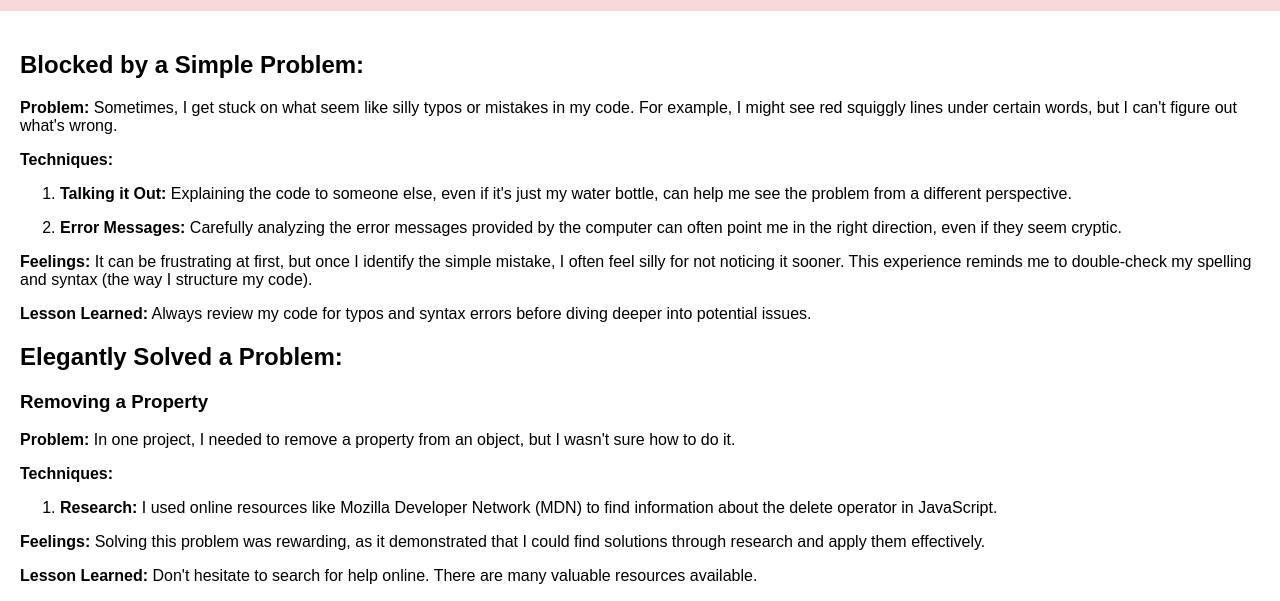
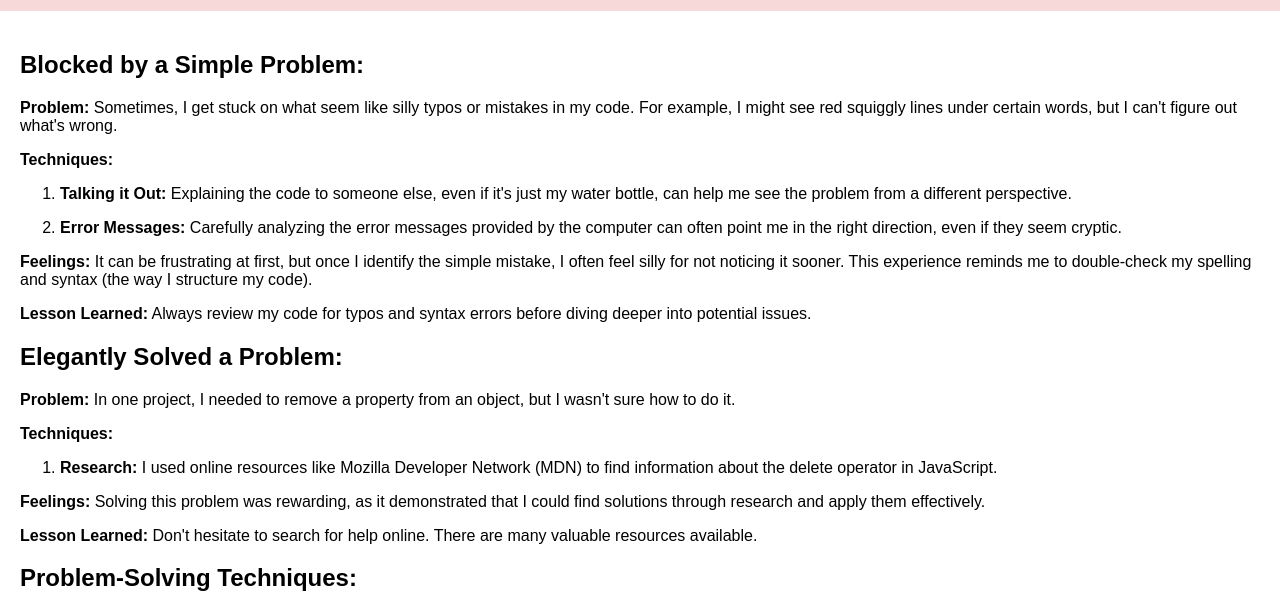
Before and after one commit to manasa-yanamandra/manasa-yanamandra.github.io, a plain HTML site: page blog/problem-solving.html in a window 1280 px wide. Shown: the part 167-768 px from the top of the page. Drawn offline with Linux system fonts and the light colour scheme.

Commit message:
changes in problem solving blog

```diff
--- a/blog/problem-solving.html
+++ b/blog/problem-solving.html
@@ -41,7 +41,7 @@
                             <p><span class="bold-word">Lesson Learned:</span> Always review my code for typos and syntax errors before diving deeper into potential issues.</p>
 
                             <h2>Elegantly Solved a Problem:</h2>
-                            <h3>Removing a Property</h3>
+                            <!-- <h3>Removing a Property</h3> -->
                             <p><span class="bold-word">Problem:</span> In one project, I needed to remove a property from an object, but I wasn't sure how to do it.
                             </p>
                             <p><span class="bold-word">Techniques:</span></p>
@@ -53,7 +53,7 @@
                             <p><span class="bold-word">Feelings:</span> Solving this problem was rewarding, as it demonstrated that I could find solutions through research and apply them effectively.</p>
                             <p><span class="bold-word">Lesson Learned:</span>  Don't hesitate to search for help online. There are many valuable resources available.
                             </p>
-
+<!--
                             <h3>Flip Flop Challenge</h3>
                             <p><span class="bold-word">Problem:</span> I was using an if/else statement to check if a number is divisible by 3, but I wasn't familiar with how to use the remainder operator effectively within the condition.
                             </p>
@@ -180,7 +180,7 @@
                             <p><span class="bold-word">Feelings:</span> Learning to use built-in methods was initially challenging, as it required me to explore new concepts and understand their syntax. However, once I grasped their functionality, I found them to be powerful tools for simplifying my code.
                             </p>
                             <p><span class="bold-word">Lesson Learned:</span> I learned the importance of researching and understanding built-in methods before attempting to use them. By taking the time to learn about available tools, I can write more efficient and concise code.
-                            </p>
+                            </p> -->
 
 
                             <h2>Problem-Solving Techniques:</h2>
```
